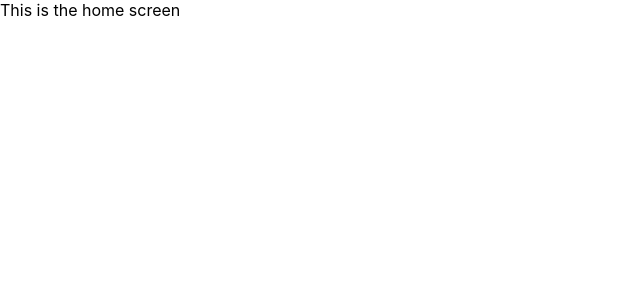
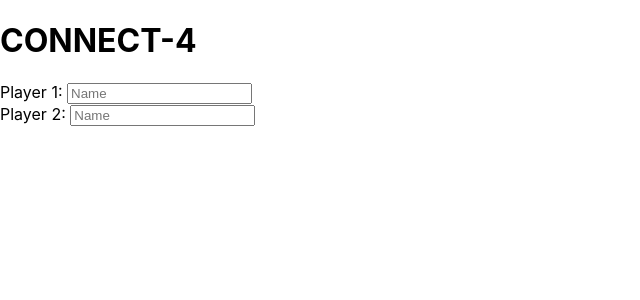
Before and after one commit to muhammadhamzaimam/Connect-4, a React (Create React App) app: page / in a window 1280 px wide. Shown: the top 300 px of the page, without its empty margins (0-640 px from the left). Built offline with nearby package versions, Linux system fonts and the light colour scheme.

Commit message:
Home component in progress

```diff
--- a/src/App.tsx
+++ b/src/App.tsx
@@ -7,13 +7,11 @@ import { InstructionScreen } from "./Components/InstructionScreen";
 function App() {
   return (
     <BrowserRouter>
-        <div>
             <Routes>
                 <Route path="/" element={<HomeScreen/>}/>
                 <Route path="/Game" element={<GameScreen/>}/>
                 <Route path="/Instructions" element={<InstructionScreen/>}/>
             </Routes>
-        </div>
     </BrowserRouter>
   );
 }
--- a/src/Components/HomeScreen.tsx
+++ b/src/Components/HomeScreen.tsx
@@ -1,8 +1,14 @@
 import React from "react"
+import { PlayerDetails } from "./PlayerDetails"
 
 function HomeScreen(){
     return (
-        <div>This is the home screen</div>
+        <div>
+            <h1>CONNECT-4</h1>
+            <PlayerDetails playerNumber="1"/>
+            <PlayerDetails playerNumber="2"/>
+        </div>
+
     )
 }
 
--- /dev/null
+++ b/src/Components/PlayerDetails.tsx
@@ -0,0 +1,12 @@
+import React from "react"
+
+function PlayerDetails(props: any){
+    return (
+        <div>
+            <label htmlFor="player1Name">Player {props.playerNumber}: </label>
+            <input type="text" id="player1Name" placeholder="Name"/>
+        </div>
+    )
+}
+
+export { PlayerDetails }
```
